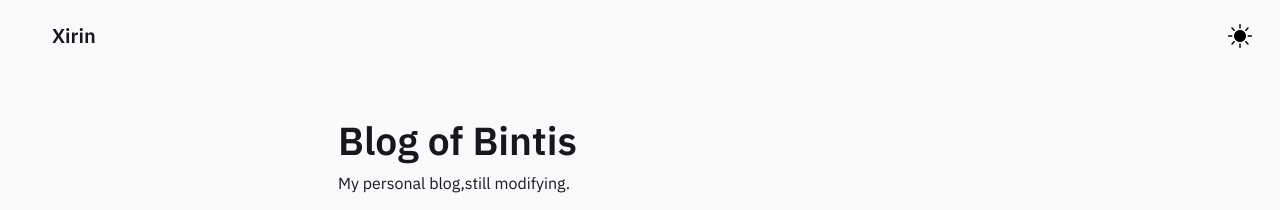
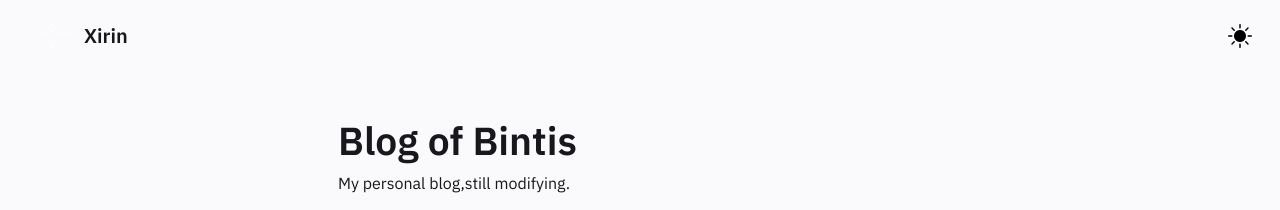
Before and after one commit to bintis/-bintis.github.io, a Jekyll site: the page built from pages/index.md, in a window 1280 px wide. Shown: the top 210 px of the page. Built offline with Jekyll 4.4.1, drawn with Linux system fonts in a browser that asks for light colours.

Commit message:
Update Header.html

```diff
--- a/_includes/Header.html
+++ b/_includes/Header.html
@@ -32,7 +32,7 @@
 <nav class="navbar is-transparent" role="navigation" aria-label="main navigation">
     <div class="navbar-brand">
       <a class="navbar-item" href="../index.html">
-        <img src="../assets/img/logo.png" width="32" height="32">
+        <img src="../assets/img/logo.png" width="64" height="64">
         <h4>Xirin</h4>
       </a>
       <div class="navbar-item navbar-dark-mode__mobile is-hidden-tablet" onclick="modeSwitcher()">
```
